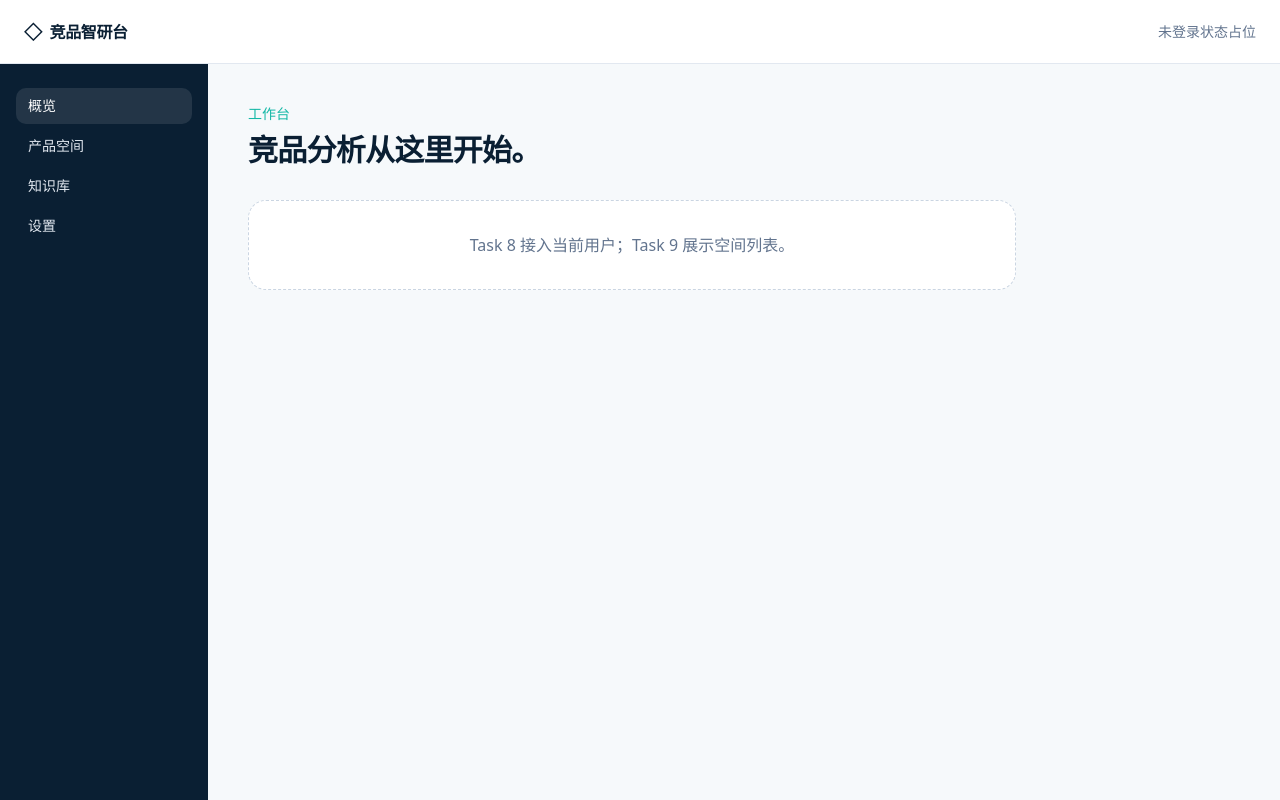
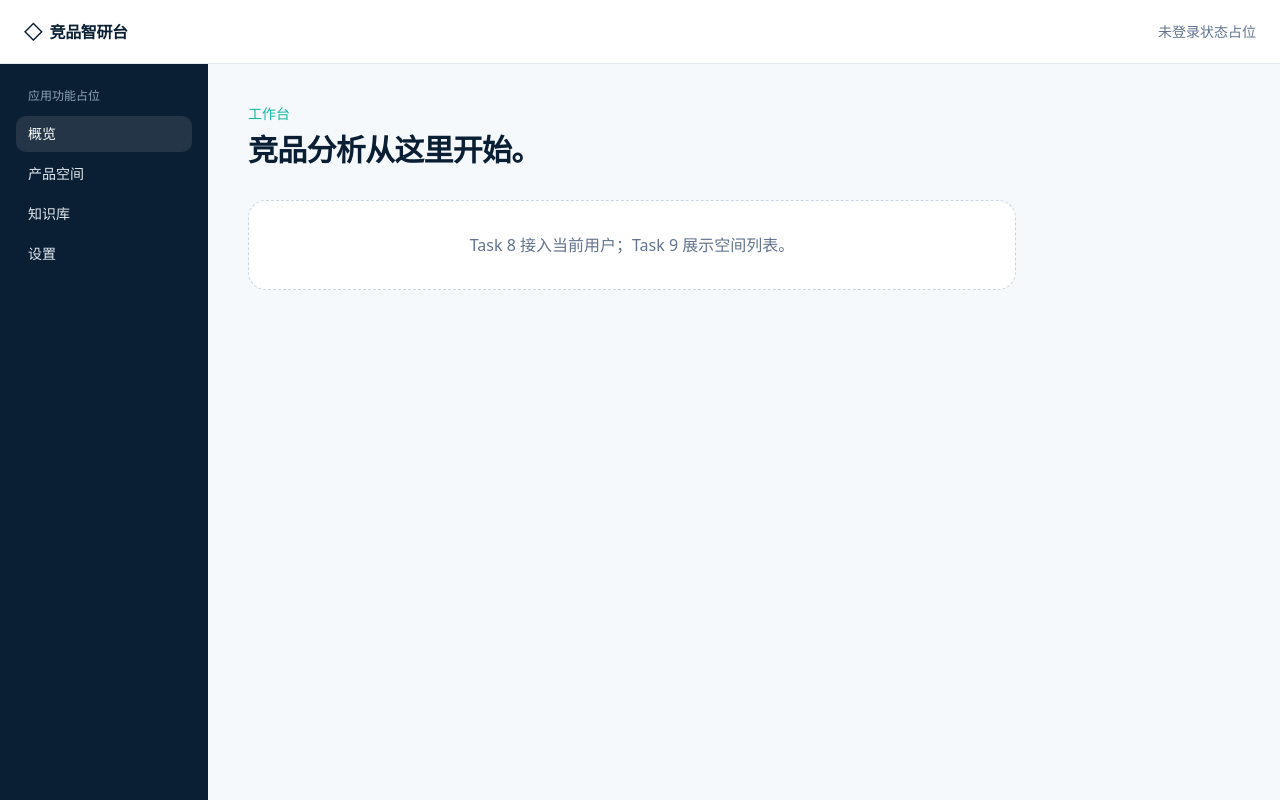
Before and after one commit to 904483446/jpfx, a Next.js app in the folder apps/web/: page /app in a window 1280 px wide. Built offline with nearby package versions, Linux system fonts and the light colour scheme.

Commit message:
fix: clarify app shell navigation placeholder

```diff
--- a/apps/web/components/app-shell.tsx
+++ b/apps/web/components/app-shell.tsx
@@ -4,5 +4,5 @@ import { BrandMark } from "@/components/brand-mark";
 const navigationItems = ["概览", "产品空间", "知识库", "设置"];
 
 export function AppShell({ children }: { children: ReactNode }) {
-  return <main className="min-h-screen bg-[#f6f9fb] text-[#0a1f33]"><header className="flex h-16 items-center justify-between border-b border-slate-200 bg-white px-6"><BrandMark /><span className="text-sm text-slate-500">未登录状态占位</span></header><div className="flex min-h-[calc(100vh-4rem)]"><aside className="w-52 bg-[#0a1f33] px-4 py-6 text-slate-200"><nav aria-label="应用导航" className="space-y-1">{navigationItems.map((item, index) => <span className={index === 0 ? "block rounded-lg bg-white/10 px-3 py-2 text-sm font-medium text-white" : "block rounded-lg px-3 py-2 text-sm"} key={item}>{item}</span>)}</nav></aside><section className="flex-1 p-6 md:p-10">{children}</section></div></main>;
+  return <main className="min-h-screen bg-[#f6f9fb] text-[#0a1f33]"><header className="flex h-16 items-center justify-between border-b border-slate-200 bg-white px-6"><BrandMark /><span className="text-sm text-slate-500">未登录状态占位</span></header><div className="flex min-h-[calc(100vh-4rem)]"><aside className="w-52 bg-[#0a1f33] px-4 py-6 text-slate-200"><section aria-label="应用功能占位"><p className="px-3 pb-3 text-xs font-medium text-slate-400">应用功能占位</p><ul className="space-y-1">{navigationItems.map((item, index) => <li className={index === 0 ? "rounded-lg bg-white/10 px-3 py-2 text-sm font-medium text-white" : "rounded-lg px-3 py-2 text-sm"} key={item}>{item}</li>)}</ul></section></aside><section className="flex-1 p-6 md:p-10">{children}</section></div></main>;
 }
```
